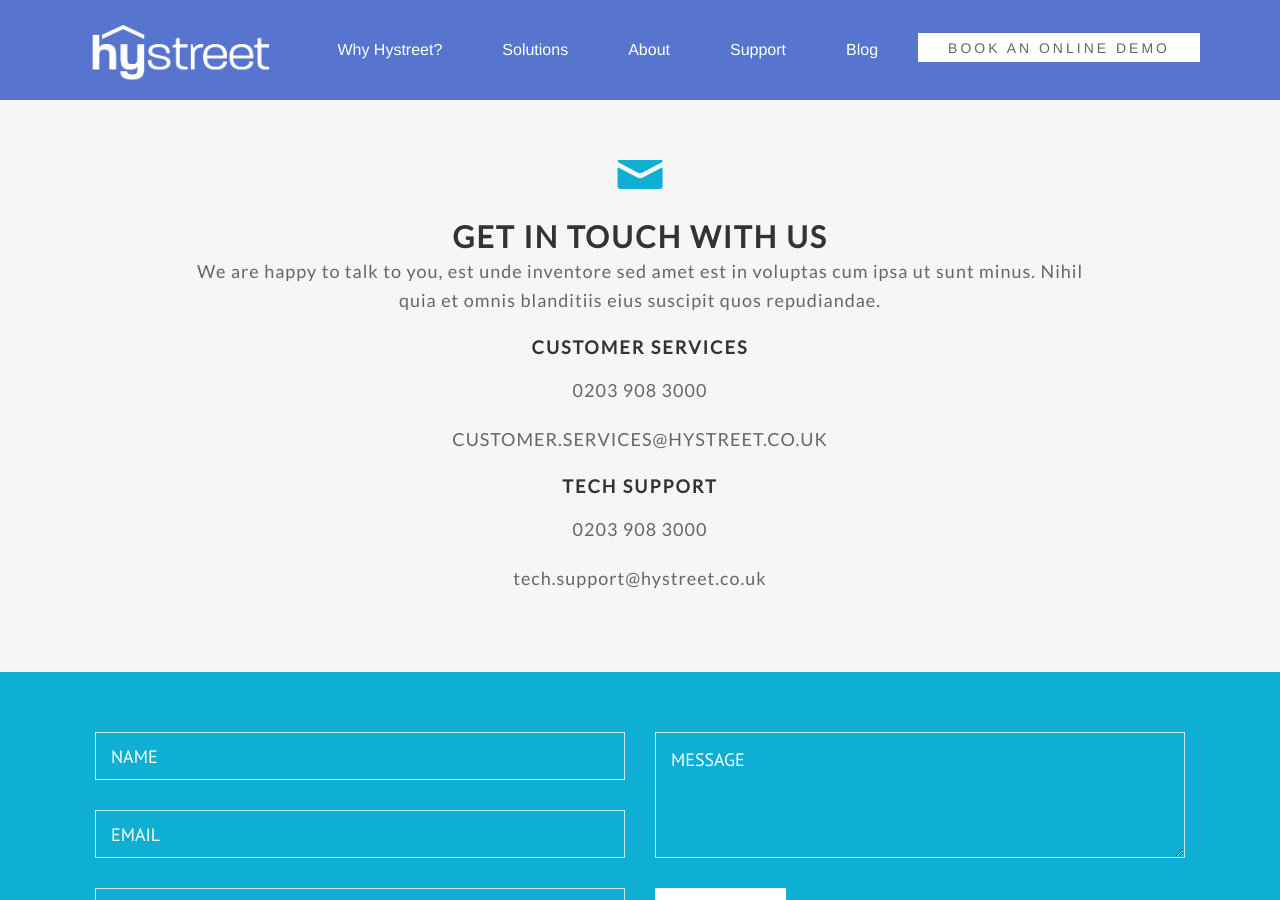
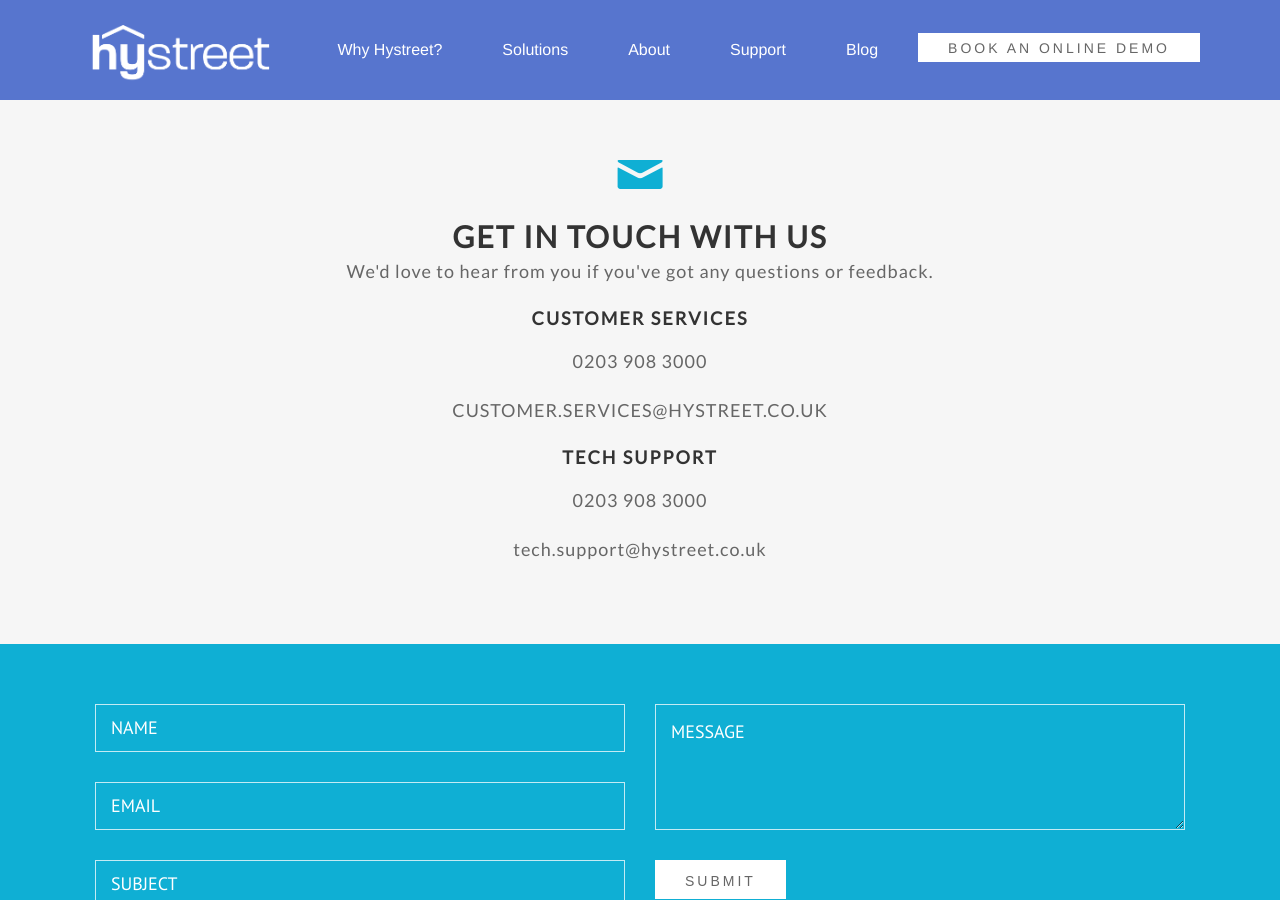
Before and after one commit to hystreet/hystreet.github.io, a Jekyll site: the page built from index.html, in a window 1280 px wide and 900 px high, scrolled down 2992 px. Built offline with Jekyll 4.4.1, drawn with Linux system fonts in a browser that asks for light colours; some web fonts are replaced.

Commit message:
Updating copy

```diff
--- a/_includes/get-in-touch.html
+++ b/_includes/get-in-touch.html
@@ -4,7 +4,7 @@
       <div class='special-title centered-text'>
         <i class='icon-mail'></i>
         <h2>Get In touch with us</h2>
-        <p>We are happy to talk to you, est unde inventore sed amet est in voluptas cum ipsa ut sunt minus. Nihil quia et omnis blanditiis eius suscipit quos repudiandae.</p>
+        <p>We'd love to hear from you if you've got any questions or feedback.</p>
         <h3>Customer services<h3>
           <p>0203 908 3000</p>
           <p>customer.services@hystreet.co.uk</p>
```
